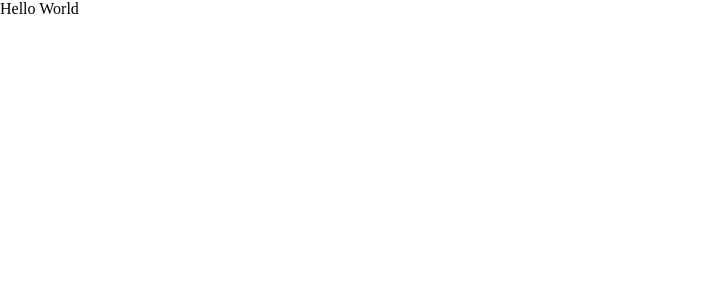
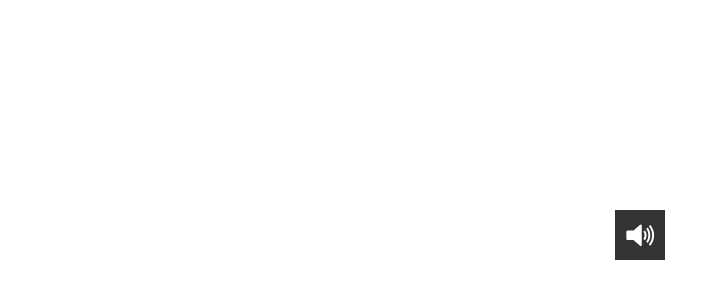
Before and after one commit to ju-nong/volume-controller, a Vue app: page / in a window 1280 px wide. Shown: the top 300 px of the page, without its empty margins (0-728 px from the left). Built offline with nearby package versions, Linux system fonts and the light colour scheme.

Commit message:
feat : TallController 완료

```diff
--- a/src/App.vue
+++ b/src/App.vue
@@ -1,5 +1,19 @@
-<template>Hello World</template>
+<template>
+    <div class="wrap">
+        <TallController />
+    </div>
+</template>
 
-<script setup lang="ts"></script>
+<script setup lang="ts">
+import { TallController } from "./components";
+</script>
 
-<style scoped></style>
+<style scoped>
+.wrap {
+    margin: 0 auto;
+    display: flex;
+    flex-direction: column;
+    row-gap: 20px;
+    justify-content: center;
+}
+</style>
--- /dev/null
+++ b/src/components/TallController.vue
@@ -0,0 +1,136 @@
+<template>
+    <div class="container">
+        <div
+            class="controller"
+            @mousemove="handleMouseMove"
+            @mouseup="isMouseDown = false"
+            @mouseleave="isMouseDown = false"
+        >
+            <div ref="$progress" @mousedown="handleMouseDown">
+                <div :style="`--tall-width: ${progressWidth}%`"></div>
+            </div>
+        </div>
+        <div class="icon">
+            <svg
+                xmlns="http://www.w3.org/2000/svg"
+                version="1.0"
+                viewBox="0 0 75 75"
+            >
+                <path
+                    d="M39.389,13.769 L22.235,28.606 L6,28.606 L6,47.699 L21.989,47.699 L39.389,62.75 L39.389,13.769z"
+                />
+                <path
+                    :class="progressWidth === 0 ? 'hidden' : ''"
+                    d="M48,27.6a19.5,19.5 0 0 1 0,21.4"
+                />
+                <path
+                    :class="progressWidth < 33 ? 'hidden' : ''"
+                    d="M55.1,20.5a30,30 0 0 1 0,35.6"
+                />
+                <path
+                    :class="progressWidth < 66 ? 'hidden' : ''"
+                    d="M61.6,14a38.8,38.8 0 0 1 0,48.6"
+                />
+            </svg>
+        </div>
+    </div>
+</template>
+
+<script setup lang="ts">
+import { ref, computed } from "vue";
+
+const isMouseDown = ref(false);
+
+const $progress = ref<null | HTMLDivElement>(null);
+const progressWidth = ref(100);
+const progressLeft = computed(() =>
+    $progress.value === null ? 0 : $progress.value.getBoundingClientRect().left,
+);
+
+function calcWidth(clientX: number) {
+    const width = ((clientX - progressLeft.value) / 14) * 100;
+    progressWidth.value = width > 100 ? 100 : width < 0 ? 0 : width;
+}
+
+function handleMouseDown(event: MouseEvent) {
+    isMouseDown.value = true;
+
+    const { clientX } = event;
+
+    calcWidth(clientX);
+}
+
+function handleMouseMove(event: MouseEvent) {
+    if (!isMouseDown.value) {
+        return;
+    }
+
+    const { clientX } = event;
+
+    calcWidth(clientX);
+}
+</script>
+
+<style scoped>
+.container {
+    margin: 20px auto 0px auto;
+    width: 50px;
+    height: 240px;
+    cursor: pointer;
+
+    &:hover {
+        .controller {
+            visibility: visible;
+        }
+    }
+
+    .icon {
+        width: 50px;
+        height: 50px;
+        padding: 10px;
+        cursor: pointer;
+        background-color: rgba(0, 0, 0, 0.8);
+
+        > svg {
+            width: 100%;
+            height: 100%;
+
+            > path {
+                stroke: #fff;
+                stroke-width: 5;
+                stroke-linejoin: round;
+                fill: none;
+
+                &.hidden {
+                    display: none;
+                }
+
+                &:first-child {
+                    fill: #fff;
+                }
+            }
+        }
+    }
+
+    .controller {
+        visibility: hidden;
+        width: 50px;
+        height: 190px;
+        background-color: rgba(0, 0, 0, 0.8);
+        bottom: 50px;
+        left: 0;
+        padding: 16px 18px;
+
+        > div {
+            width: 100%;
+            height: 100%;
+
+            > div {
+                width: var(--tall-width);
+                height: 100%;
+                background-color: #247c54;
+            }
+        }
+    }
+}
+</style>
--- /dev/null
+++ b/src/components/index.ts
@@ -0,0 +1,3 @@
+import TallController from "./TallController.vue";
+
+export { TallController };
```
Also changed, not shown: public/images/tall-volume.svg (added).
